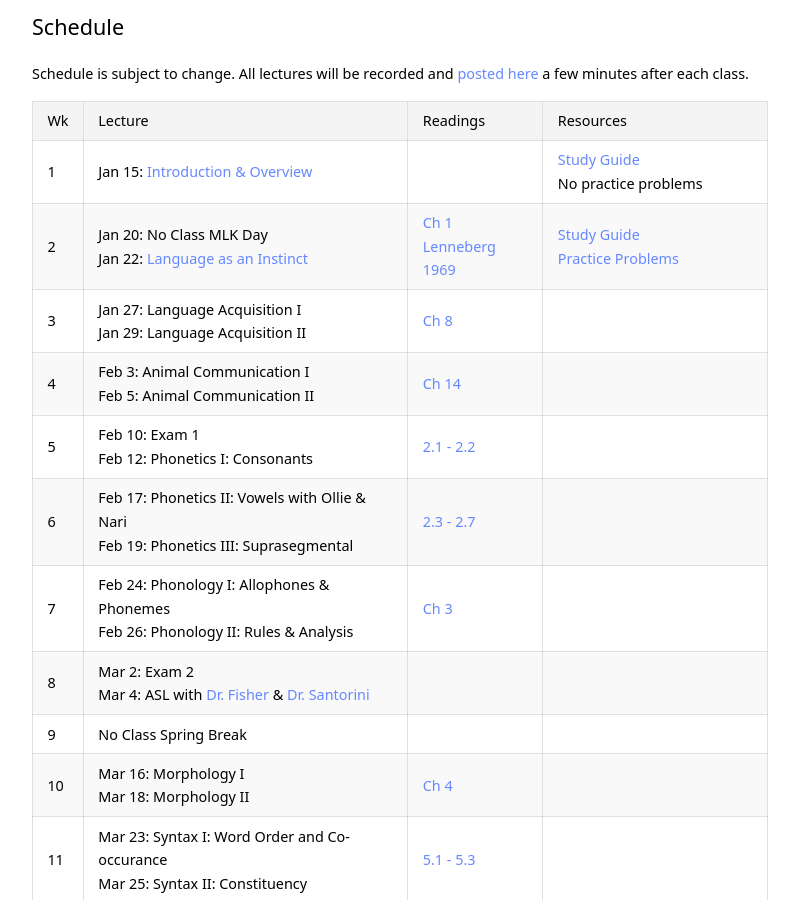
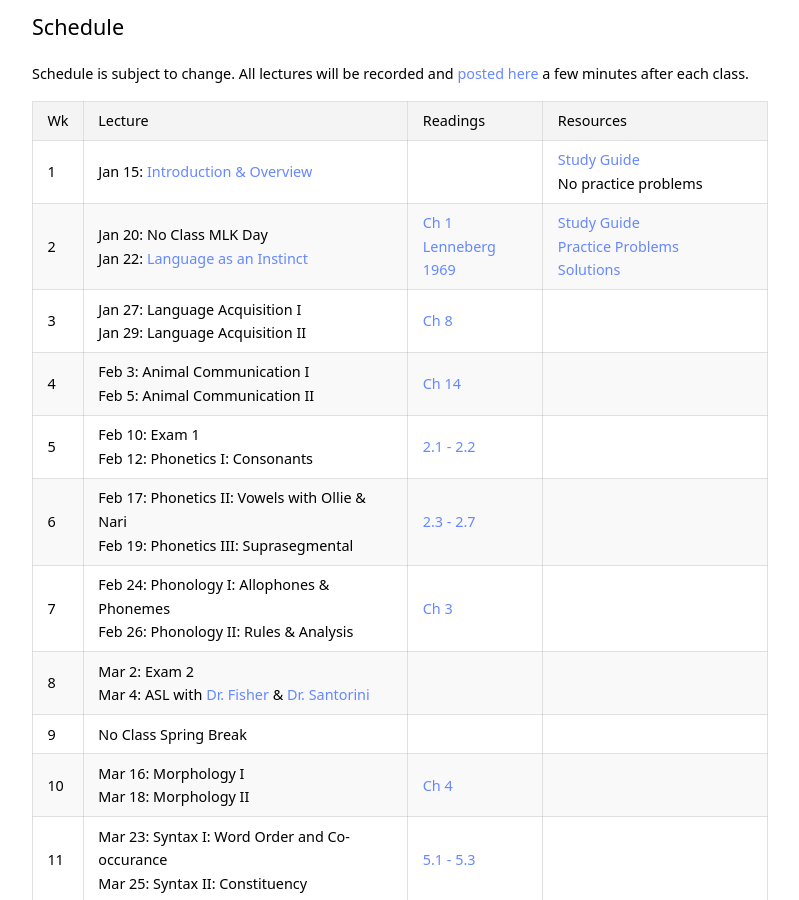
Before and after one commit to kschuler/ling001, a Jekyll site: the page built from index.md, in a window 1280 px wide and 900 px high, scrolled down 2413 px. Shown: the whole window, without its empty margins (240-1039 px from the left). Built offline with Jekyll 4.4.1, drawn with Linux system fonts in a browser that asks for light colours.

Commit message:
Update index.md

```diff
--- a/index.md
+++ b/index.md
@@ -69,7 +69,7 @@ Schedule is subject to change. All lectures will be recorded and [posted here](h
 Wk  | Lecture | Readings | Resources
   --- | --- | --- | ---
 1 | Jan 15: [Introduction & Overview](resources/Ling001-20A-01-Intro.pdf) | | [Study Guide](resources/studyguide-week1.pdf)<br>No practice problems
-2 | Jan 20: **No Class MLK Day**<br>Jan 22: [Language as an Instinct](resources/Ling001-20A-02-Instinct.pdf) | [Ch 1](https://app.perusall.com/courses/intro-to-linguistics-1/pinker-ch01?assignmentId=5ib5rPaDkYoZxZc9X&part=1)<br>[Lenneberg 1969](https://app.perusall.com/courses/intro-to-linguistics-1/lenneberg-1969?assignmentId=DivTEeqBn7szJmMQv&part=1) | [Study Guide](resources/studyguide-week2.pdf)<br>[Practice Problems](resources/practiceproblems-week2.pdf)
+2 | Jan 20: **No Class MLK Day**<br>Jan 22: [Language as an Instinct](resources/Ling001-20A-02-Instinct.pdf) | [Ch 1](https://app.perusall.com/courses/intro-to-linguistics-1/pinker-ch01?assignmentId=5ib5rPaDkYoZxZc9X&part=1)<br>[Lenneberg 1969](https://app.perusall.com/courses/intro-to-linguistics-1/lenneberg-1969?assignmentId=DivTEeqBn7szJmMQv&part=1) | [Study Guide](resources/studyguide-week2.pdf)<br>[Practice Problems](resources/practiceproblems-week2.pdf)<br>[Solutions](resources/solutions-week2.pdf)
 3 | Jan 27: Language Acquisition I<br>Jan 29: Language Acquisition II  | [Ch 8](https://app.perusall.com/courses/intro-to-linguistics-1/chapter-8-15?assignmentId=ckDfokjY25EnrzRdB&part=1) |
 4 | Feb 3: Animal Communication I<br>Feb 5: Animal Communication II   | [Ch 14](https://app.perusall.com/courses/intro-to-linguistics-1/chapter-14-13?assignmentId=7ag64J2jqfoSDxxoo&part=1) |
 5 | Feb 10: **Exam 1** <br> Feb 12: Phonetics I: Consonants| [2.1 - 2.2](https://app.perusall.com/courses/intro-to-linguistics-1/chapter-2-2-0-to-2-2?assignmentId=39n2C4wgg4umcp5Kz&part=1) |
```
